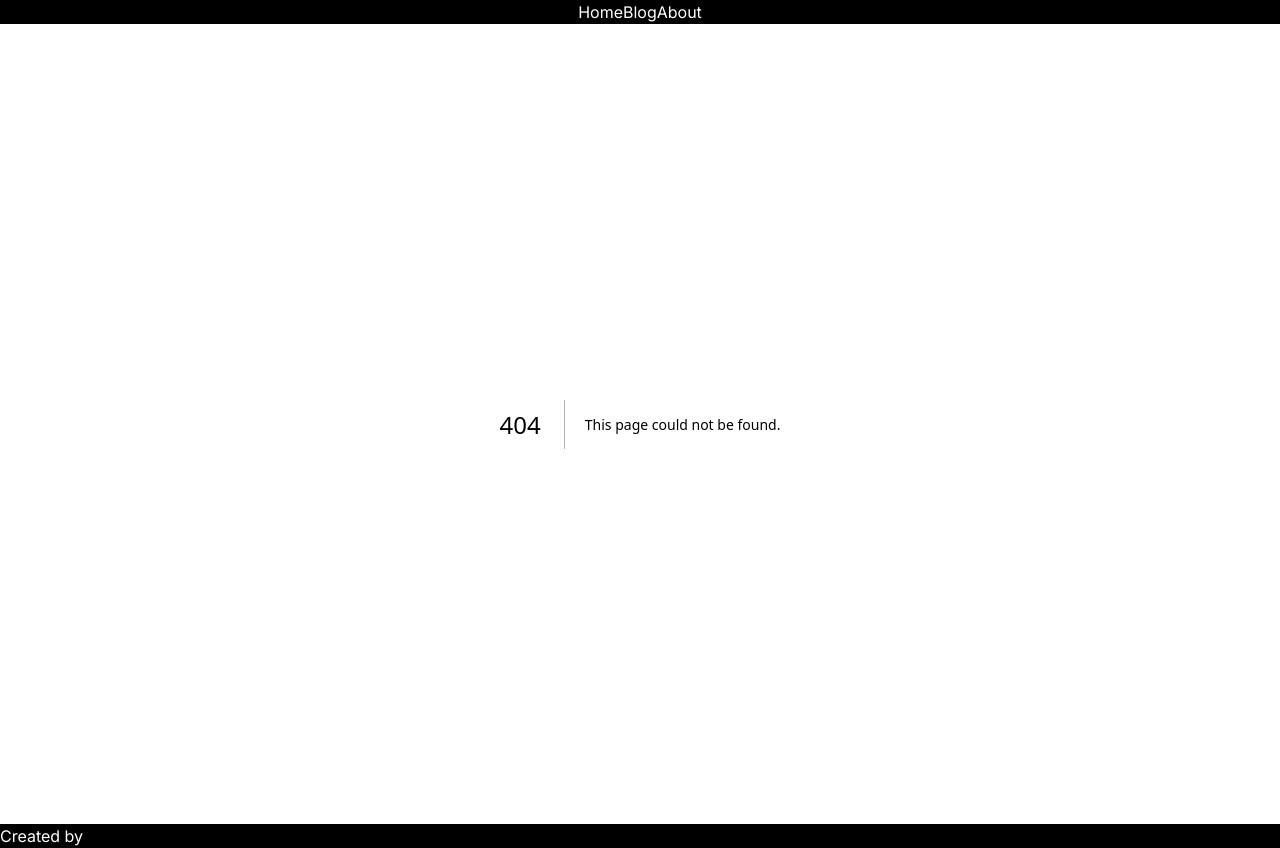
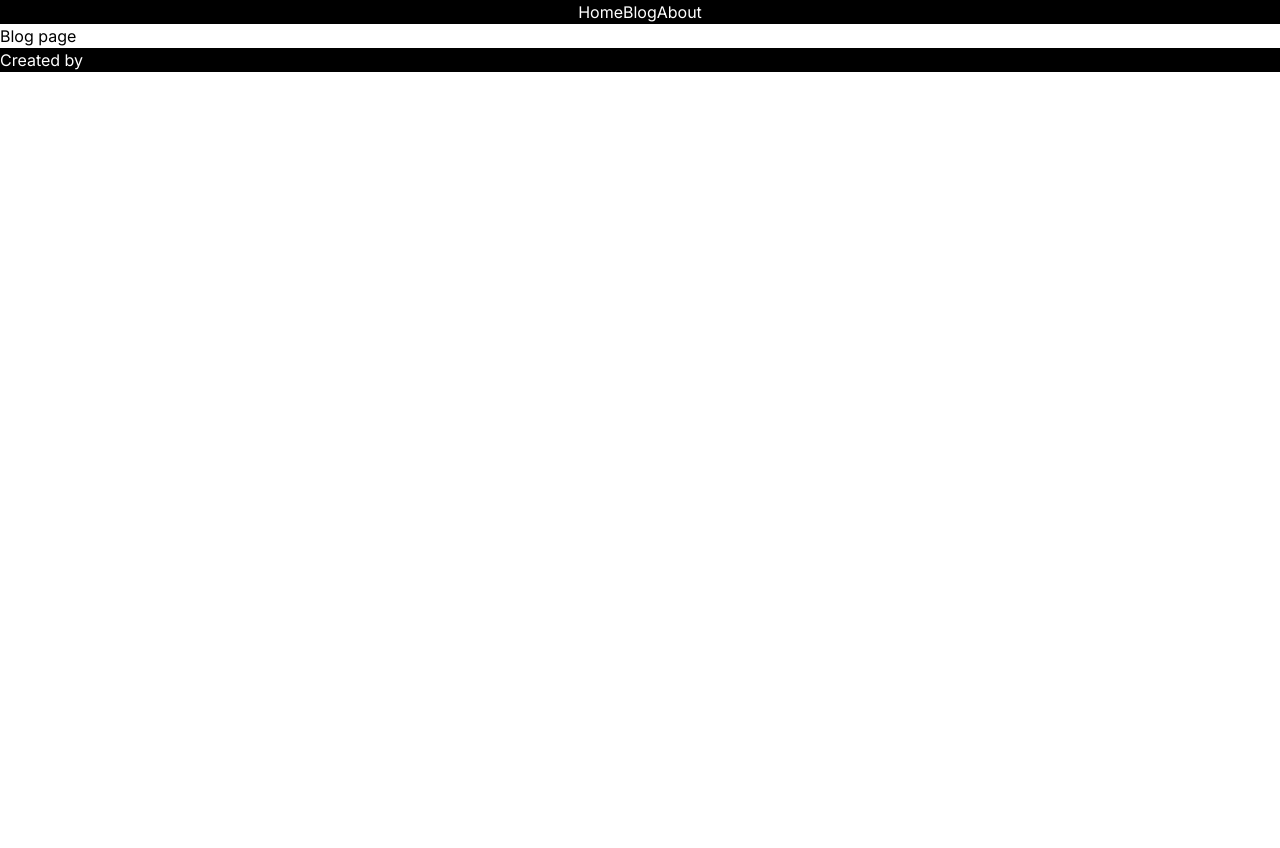
Before and after one commit to DenysBorysiuk/seo-present, a Next.js app: page /blog in a window 1280 px wide. Before the commit this address had no page. After the commit the page ends 800 px from the top, so only its background shows below. Built offline with nearby package versions, Linux system fonts and the light colour scheme.

Commit message:
add blog page

```diff
--- /dev/null
+++ b/app/blog/page.tsx
@@ -0,0 +1,5 @@
+const Blog = () => {
+  return <h1>Blog page</h1>;
+};
+
+export default Blog;
```
